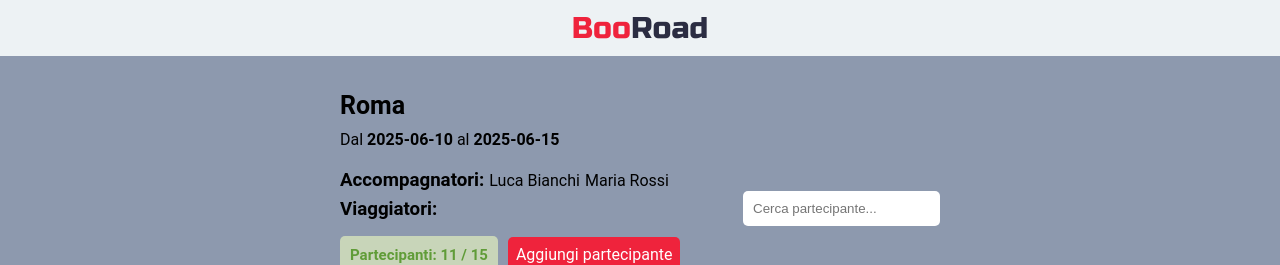
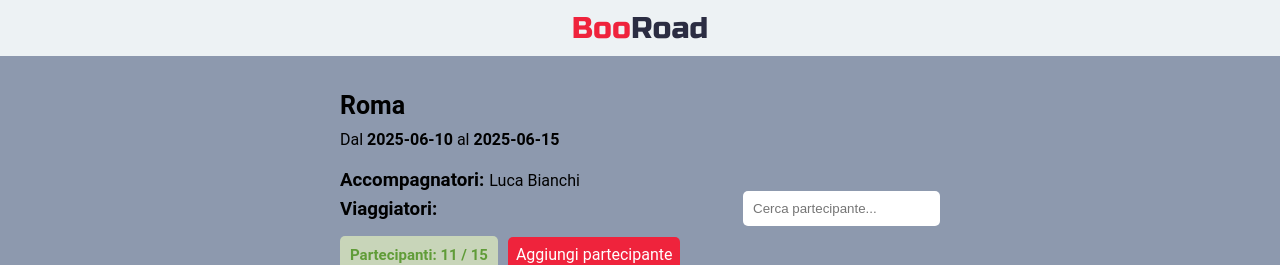
Before and after one commit to micheledidonna01/webapp-gruppo4, a React (Vite) app: page /1 in a window 1280 px wide. Shown: the top 265 px of the page. Built offline with nearby package versions, Linux system fonts and the light colour scheme; a web font is replaced by a local one.

Commit message:
fix: debug accompagnatori

```diff
--- a/src/pages/CreateViaggio.jsx
+++ b/src/pages/CreateViaggio.jsx
@@ -33,7 +33,7 @@ const CreateViaggio = () => {
     const handleChange = (e) => {
         e.preventDefault();
         let { name, value } = e.target
-        console.log(e.target)
+
         setNewViaggio((newViaggio) => ({
             ...newViaggio,
             id: viaggi.length + 1,
@@ -61,9 +61,12 @@ const CreateViaggio = () => {
             return
         }
         alert('Nuovo viaggio salvato!');
+
         console.log(newViaggio);
+        console.log(viaggi);
+
         viaggi.push(newViaggio);
-        console.log(viaggi);
+
         setNewViaggio({
             id: '',
             localita: '',
@@ -106,7 +109,7 @@ const CreateViaggio = () => {
                         value={newViaggio.accompagnatori}
                     />
                     <ul>
-                        {accompagnatoriSelected.map(acc => (<li key={acc.id}>{acc.nome} {acc.cognome}</li>))}
+                        {accompagnatoriSelected.map(acc => (<li key={acc.value}>{acc.label}</li>))}
                     </ul>
                 </div>
                 <div>
--- a/src/pages/DetailViaggio.jsx
+++ b/src/pages/DetailViaggio.jsx
@@ -45,7 +45,7 @@ const DetailViaggio = () => {
     // function hideForm() {
     //     document.getElementById("formPartecipanti").style.display = "none";
     // }
-
+    let accompagnatoriViaggio = accompagnatori.filter((acc) => acc.id === idNum);
     const [newCustomer, setNewCustomer] = useState({
         id: '',
         nome: "",
@@ -56,6 +56,7 @@ const DetailViaggio = () => {
         data_nascita: "",
         id_viaggio: idNum
     });
+
     const handleChange = (e) => {
         e.preventDefault();
         let { name, value } = e.target
@@ -100,9 +101,9 @@ const DetailViaggio = () => {
 
                 <ul className="companions-list d-flex">
 
-                    {companions.map((companions) => (
+                    {accompagnatoriViaggio.map((companions) => (
                         <li key={companions.id} >
-                            <span>{companions}</span>
+                            <span>{companions.nome} {companions.cognome}  </span>
                         </li>
                     ))}
                 </ul>
```
